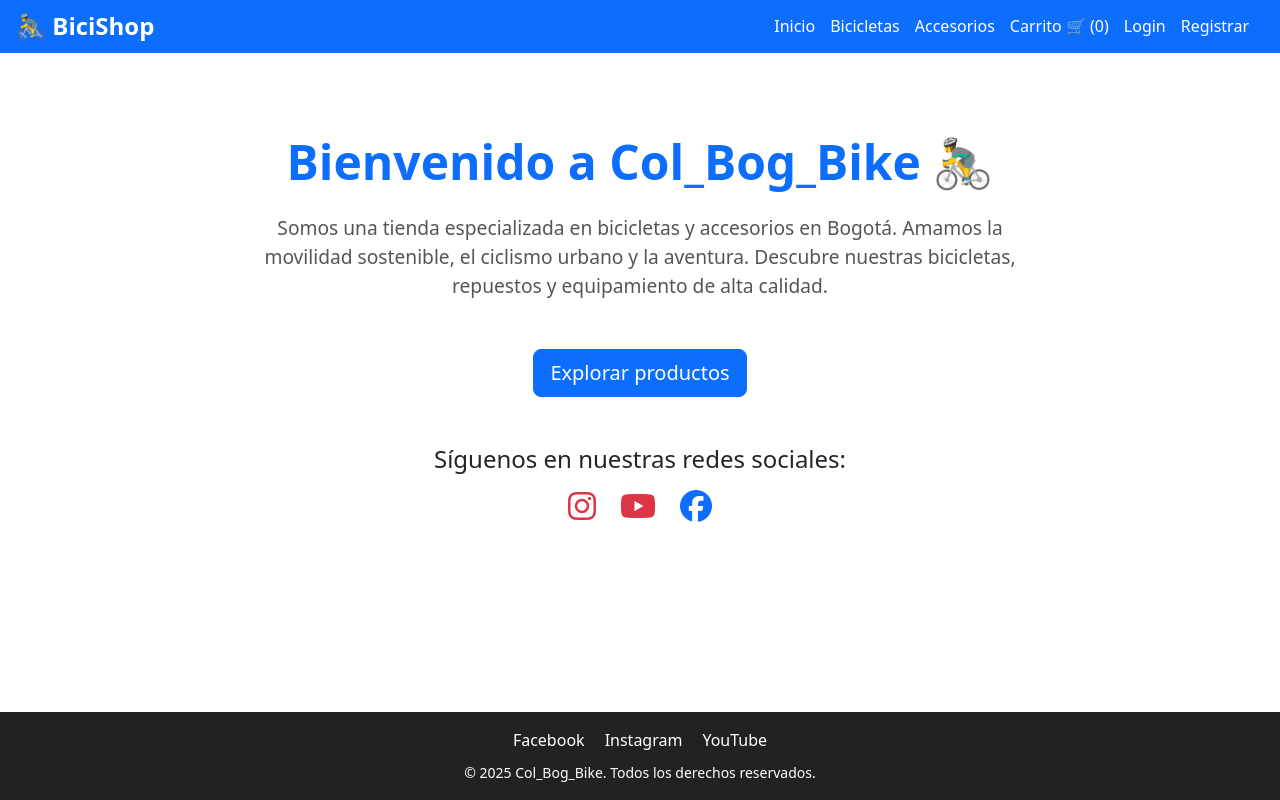
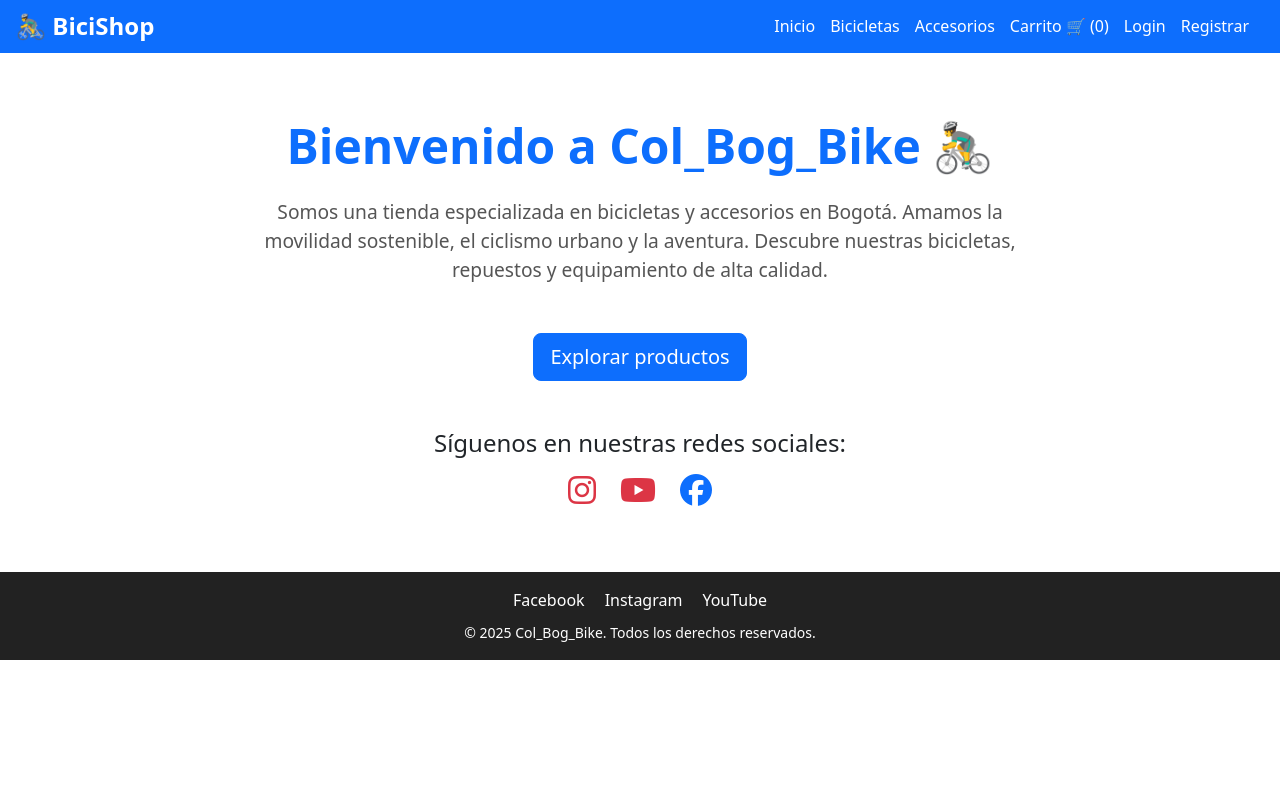
Before and after one commit to DavidLancheros05/TIENDA_BM_FRONTEND, a React (Create React App) app: page / in a window 1280 px wide. Built offline with nearby package versions, Linux system fonts and the light colour scheme.

Commit message:
Agrega package.json y scripts para deploy

```diff
--- a/src/App.js
+++ b/src/App.js
@@ -10,13 +10,11 @@ import Register from './pages/Register';
 import Productos from './pages/Productos';
 import Carrito from './pages/Carrito';
 import Inicio from './pages/Inicio';
-
 import AdminDashboard from './pages/AdminDashboard';
 import LoginAdmin from './pages/Login';
 import AdminProductos from './pages/AdminProductos';
 import ProductoDetalle from './pages/ProductoDetalle';
-
-import ListadoProductos from './components/ListadoProductos'; // ✅ Nuevo componente reutilizable
+import ListadoProductos from './components/ListadoProductos';
 
 import '@fortawesome/fontawesome-free/css/all.min.css';
 
@@ -25,8 +23,9 @@ function App() {
     <AuthProvider>
       <CarritoProvider>
         <BrowserRouter>
+          <div className="flex flex-col min-h-screen bg-gray-50">
             <Header />
-          <main style={{ flex: 1, padding: '1rem' }}>
+            <main className="flex-grow px-4 py-6 container mx-auto">
               <Routes>
                 <Route path="/" element={<Inicio />} />
                 <Route path="/productos" element={<Productos />} />
@@ -41,6 +40,7 @@ function App() {
               </Routes>
             </main>
             <Footer />
+          </div>
         </BrowserRouter>
       </CarritoProvider>
     </AuthProvider>
```
Lines whose indentation alone changed are shown as unchanged.
